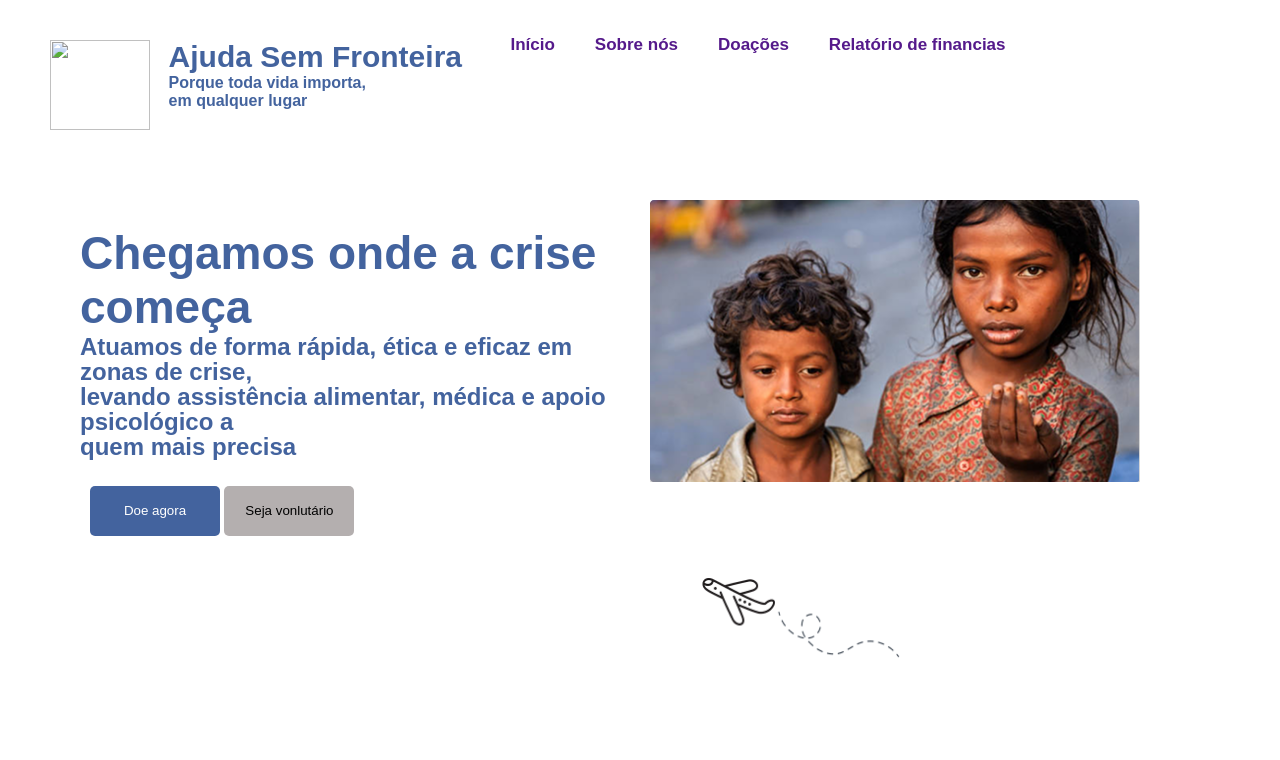
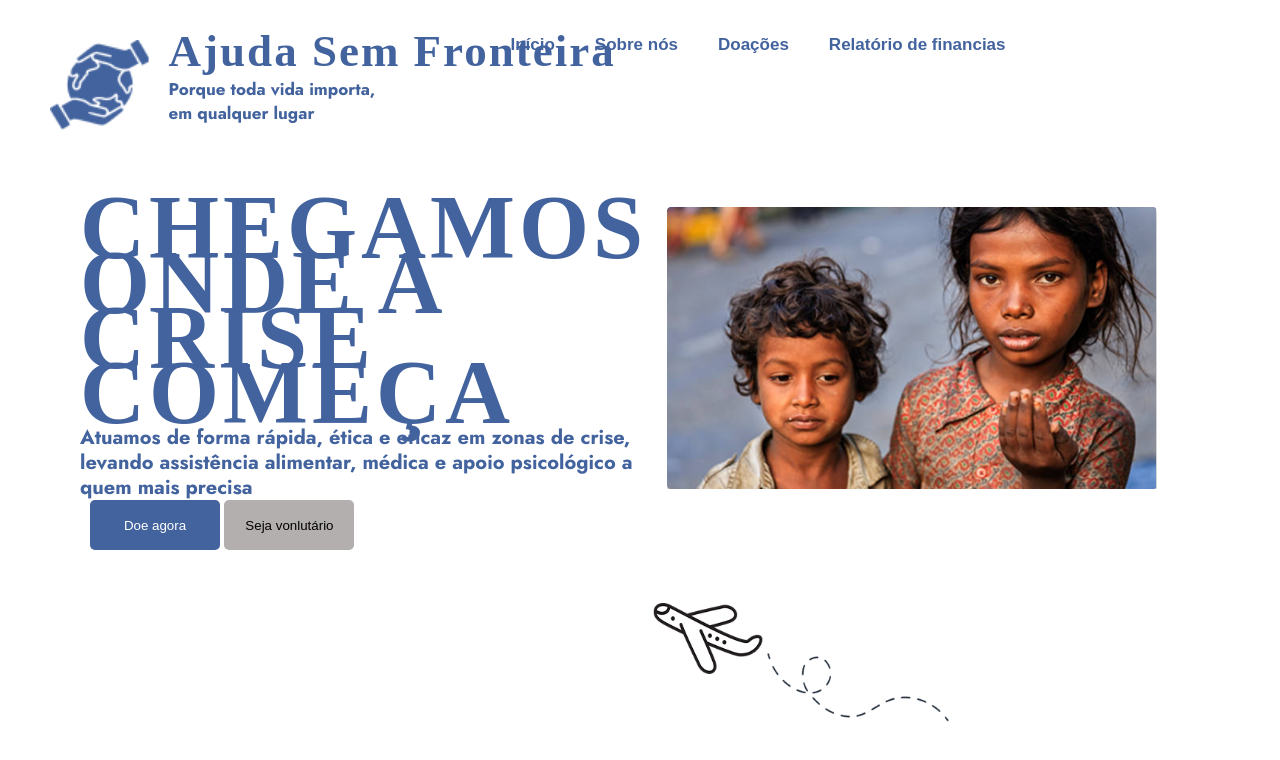
Before and after one commit to gabrielsilveiralim/ong-sem-fronteira, a plain HTML site: page index.html in a window 1280 px wide. Drawn offline with Linux system fonts and the light colour scheme; a web font is replaced by a local one.

Commit message:
mod text h1

```diff
--- a/index.html
+++ b/index.html
@@ -1,5 +1,6 @@
 <!DOCTYPE html>
 <html lang="en">
+
 <head>
     <meta charset="UTF-8">
     <meta name="viewport" content="width=device-width, initial-scale=1.0">
@@ -7,22 +8,31 @@
     <link rel="stylesheet" href="style.css">
     <link rel="preconnect" href="https://fonts.googleapis.com">
     <link rel="preconnect" href="https://fonts.gstatic.com" crossorigin>
-    <link href="https://fonts.googleapis.com/css2?family=Jockey+One&family=Jost:ital,wght@0,100..900;1,100..900&family=Poppins:ital,wght@0,100;0,200;0,300;0,400;0,500;0,600;0,700;0,800;0,900;1,100;1,200;1,300;1,400;1,500;1,600;1,700;1,800;1,900&display=swap" rel="stylesheet">
+    <link
+        href="https://fonts.googleapis.com/css2?family=Jockey+One&family=Jost:ital,wght@0,100..900;1,100..900&family=Poppins:ital,wght@0,100;0,200;0,300;0,400;0,500;0,600;0,700;0,800;0,900;1,100;1,200;1,300;1,400;1,500;1,600;1,700;1,800;1,900&display=swap"
+        rel="stylesheet">
     <link rel="preconnect" href="https://fonts.googleapis.com">
     <link rel="preconnect" href="https://fonts.gstatic.com" crossorigin>
-    <link href="https://fonts.googleapis.com/css2?family=Jockey+One&family=Jomhuria&family=Jost:ital,wght@0,100..900;1,100..900&family=Poppins:ital,wght@0,100;0,200;0,300;0,400;0,500;0,600;0,700;0,800;0,900;1,100;1,200;1,300;1,400;1,500;1,600;1,700;1,800;1,900&display=swap" rel="stylesheet">
+    <link
+        href="https://fonts.googleapis.com/css2?family=Jockey+One&family=Jomhuria&family=Jost:ital,wght@0,100..900;1,100..900&family=Poppins:ital,wght@0,100;0,200;0,300;0,400;0,500;0,600;0,700;0,800;0,900;1,100;1,200;1,300;1,400;1,500;1,600;1,700;1,800;1,900&display=swap"
+        rel="stylesheet">
     <link rel="preconnect" href="https://fonts.googleapis.com">
     <link rel="preconnect" href="https://fonts.gstatic.com" crossorigin>
-    <link href="https://fonts.googleapis.com/css2?family=Jockey+One&family=Jomhuria&family=Jost:ital,wght@0,100..900;1,100..900&family=Kurale&family=Poppins:ital,wght@0,100;0,200;0,300;0,400;0,500;0,600;0,700;0,800;0,900;1,100;1,200;1,300;1,400;1,500;1,600;1,700;1,800;1,900&display=swap" rel="stylesheet">
+    <link
+        href="https://fonts.googleapis.com/css2?family=Jockey+One&family=Jomhuria&family=Jost:ital,wght@0,100..900;1,100..900&family=Kurale&family=Poppins:ital,wght@0,100;0,200;0,300;0,400;0,500;0,600;0,700;0,800;0,900;1,100;1,200;1,300;1,400;1,500;1,600;1,700;1,800;1,900&display=swap"
+        rel="stylesheet">
     <link rel="preconnect" href="https://fonts.googleapis.com">
     <link rel="preconnect" href="https://fonts.gstatic.com" crossorigin>
-<link href="https://fonts.googleapis.com/css2?family=Jockey+One&family=Jomhuria&family=Jost:ital,wght@0,100..900;1,100..900&family=Kurale&family=Poppins:ital,wght@0,100;0,200;0,300;0,400;0,500;0,600;0,700;0,800;0,900;1,100;1,200;1,300;1,400;1,500;1,600;1,700;1,800;1,900&display=swap" rel="stylesheet">
+    <link
+        href="https://fonts.googleapis.com/css2?family=Jockey+One&family=Jomhuria&family=Jost:ital,wght@0,100..900;1,100..900&family=Kurale&family=Poppins:ital,wght@0,100;0,200;0,300;0,400;0,500;0,600;0,700;0,800;0,900;1,100;1,200;1,300;1,400;1,500;1,600;1,700;1,800;1,900&display=swap"
+        rel="stylesheet">
 </head>
+
 <body>
 
     <header>
 
-    <img src="imgs/div class=AakfMw lveDKg BI9mYA gwJrJg _1aoKLwdiv class=xDrn5A _1aoKLwdiv class=tOhFhQ _1aoKLw role=button aria-label=48-NGO-glyph.svg tabindex=0div class=GtE_Bgdiv class=hWTqZA _682gpw style=touch (1) 2 (Masked).png" alt="">
+        <img src="imgs/logo.png" alt="">
 
         <div class="header-text">
             <h1>Ajuda Sem Fronteira</h1>
@@ -42,7 +52,7 @@
 
     <div class="container">
         <div class="text">
-      <h1>Chegamos onde a crise começa</h1>
+            <h1>CHEGAMOS ONDE A <br>CRISE COMEÇA</h1>
             <h6>Atuamos de forma rápida, ética e eficaz em zonas de crise,<br>
                 levando assistência alimentar, médica e apoio psicológico a <br>
                 quem mais precisa</h6>
@@ -64,4 +74,5 @@
         <img src="imgs/aviao.png" alt="">
     </div>
 </body>
+
 </html>
--- a/style.css
+++ b/style.css
@@ -137,4 +137,152 @@ button {
 .vonl {
     background: #b4afaf;
     color: black;
+}*{
+    box-sizing: border-box;
+    padding: 0%;
+    border: 0;
+    margin: 0%;
 }
+
+header {
+    display: flex;
+    padding: 20px;
+    color:#43639E;
+}
+
+header img {
+    width: 100px;
+    height: 90px;
+    margin-left: 30px;
+    margin-top: 20px;
+}
+
+.header-text {
+    display: flex;
+    flex-direction: column;
+    justify-content: center;
+    margin-left: 1.5%;
+}
+
+h1 {
+    font-size: 45px;
+    margin: 0;
+    font-family: 'Jomhuria';
+    letter-spacing: 2px;
+}
+
+h4 {
+    margin: 0;
+    font-family: 'Jost';
+    font-size: 17px;
+}
+
+nav {
+    position: fixed;
+    top: 25px;
+    width: 100%;
+    display: flex;
+    justify-content: center;
+    padding: 10px 0;
+    left: 8em;
+    font-family: 'Jost';
+}
+
+
+nav ul {
+    list-style: none;
+    display: flex;
+    gap: 20px;
+
+}
+
+nav ul li {
+    display: inline-block;
+}
+
+nav ul li a {
+    text-decoration: none;
+    font-size: 17px;
+    font-weight: bold;
+    transition: 0.3s ease;
+    margin-right: 20px;
+    color: #43639E;
+}
+
+
+nav ul li a:hover,
+nav ul li a.active {
+    color: #43639E;
+}
+
+nav ul li a:not(.active):hover {
+    opacity: 0.5;
+}
+
+.container {
+  display: flex;
+  align-items: center;
+  justify-content: space-between;
+  gap: 20px;
+  color: #43639E;
+  padding-left: 80px;
+  margin-top: 50px;
+}
+
+.container h1 {
+    font-size: 90px;
+    letter-spacing: 4px;
+    line-height: 55px;
+    margin-bottom: 5px;
+}
+
+.container h6 {
+    font-size: 20px;
+    line-height: 25px;
+    font-family: 'Jost';
+}
+
+
+.caridade {
+  text-align: right;
+  padding-right: 140px;
+}
+
+.caridade img {
+  width: 490px;
+  height: auto;
+}
+
+.aviao {
+    display: flex;
+    justify-content: center;
+    padding-left: 25%;
+}
+
+.aviao img {
+    width: 300px;
+    height: auto;
+    margin-top: 50px;
+}
+
+button {
+   width: 130px;
+   height: 50px;
+   font-family:Arial, Helvetica, sans-serif;
+   border-radius: 5px;
+}
+
+.input {
+  margin-left: 90px;
+  box-shadow: 10px #000;
+}
+
+.doe {
+    background: #43639E;
+    color: #fff;
+}
+
+.vonl {
+    background: #b4afaf;
+    color: black;
+}
```
Lines whose indentation alone changed are shown as unchanged.
